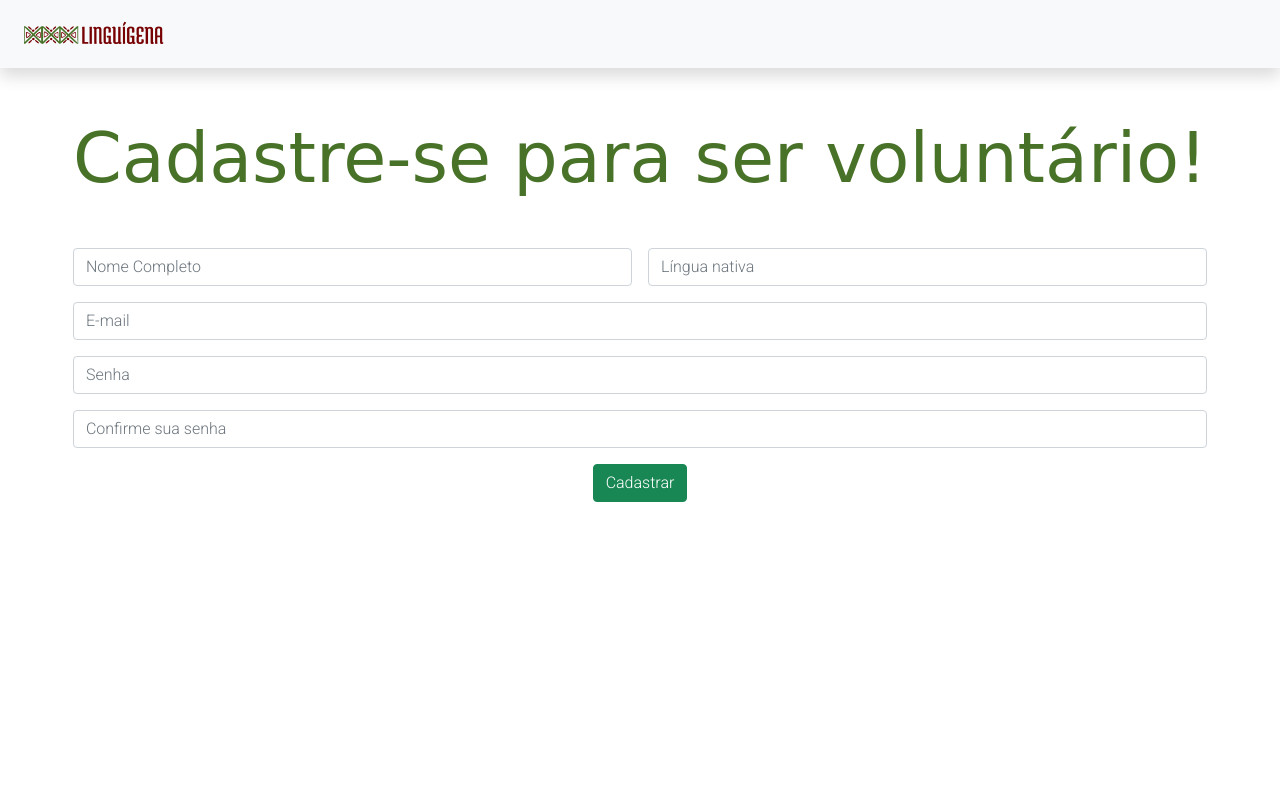
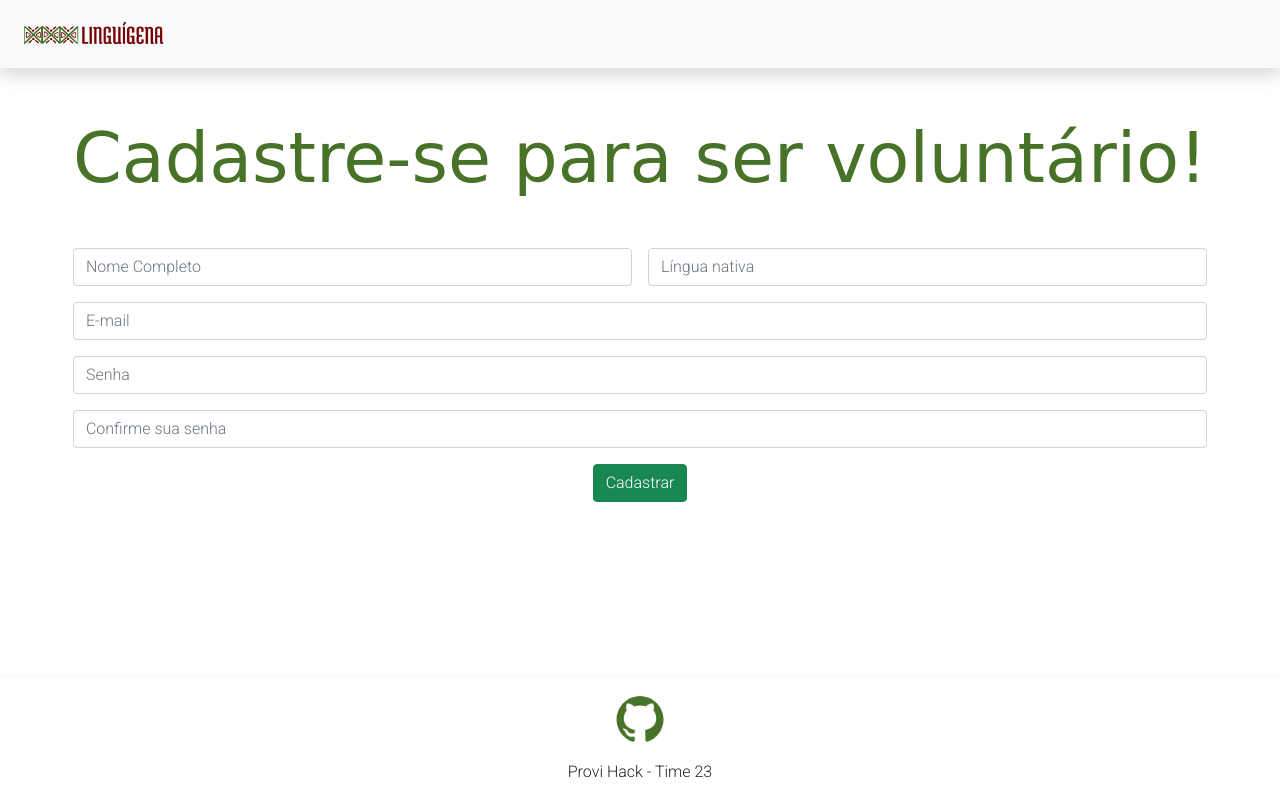
Before and after one commit to RafaelSFsoares/proviHack-time23, a website: page src/html/cadastro.html in a window 1280 px wide. Drawn offline with nearby package versions, Linux system fonts and the light colour scheme; a web font is replaced by a local one.

Commit message:
FEAT: footer cadastro

```diff
--- a/src/css/cadastro.css
+++ b/src/css/cadastro.css
@@ -1,6 +1,23 @@
+.footer{
+    width: 100%;
+    justify-content:center;
+    bottom: 0;
+    position: absolute;
+}
+.giticon{
+    width: 52px;
+    margin: 15px;
+}
+
+
+
+
 @media (max-width: 500px) {
     .titulo-formulario {
         font-size: 50px;
         text-align: center;
     }
+    .footer{
+        position: relative;
+    }
 }
--- a/src/html/cadastro.html
+++ b/src/html/cadastro.html
@@ -44,6 +44,11 @@
         </section>
     </main>
 
+    <footer class="footer shadow text-center">
+        <a href="https://github.com/RafaelSFsoares/proviHack-time23"><img class="giticon" src="../../assets/github-icon.png"></a>
+        <p> Provi Hack - Time 23</p>
+    </footer>
+
      <script       src="https://code.jquery.com/jquery-3.6.0.min.js"       integrity="sha256-/xUj+3OJU5yExlq6GSYGSHk7tPXikynS7ogEvDej/m4="       crossorigin="anonymous"     ></script>
      <script src="../js/index.js"></script>
 </body>
```
